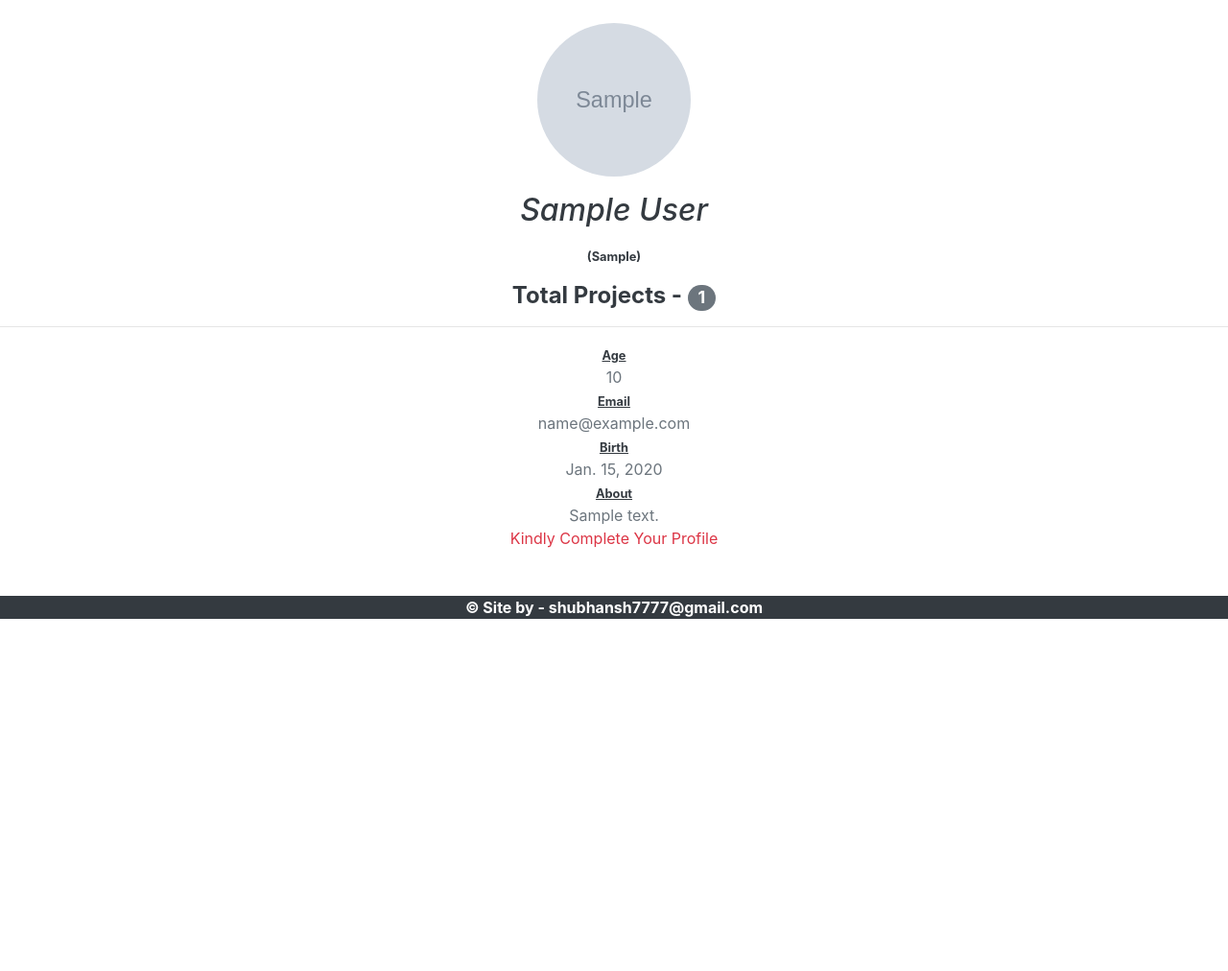
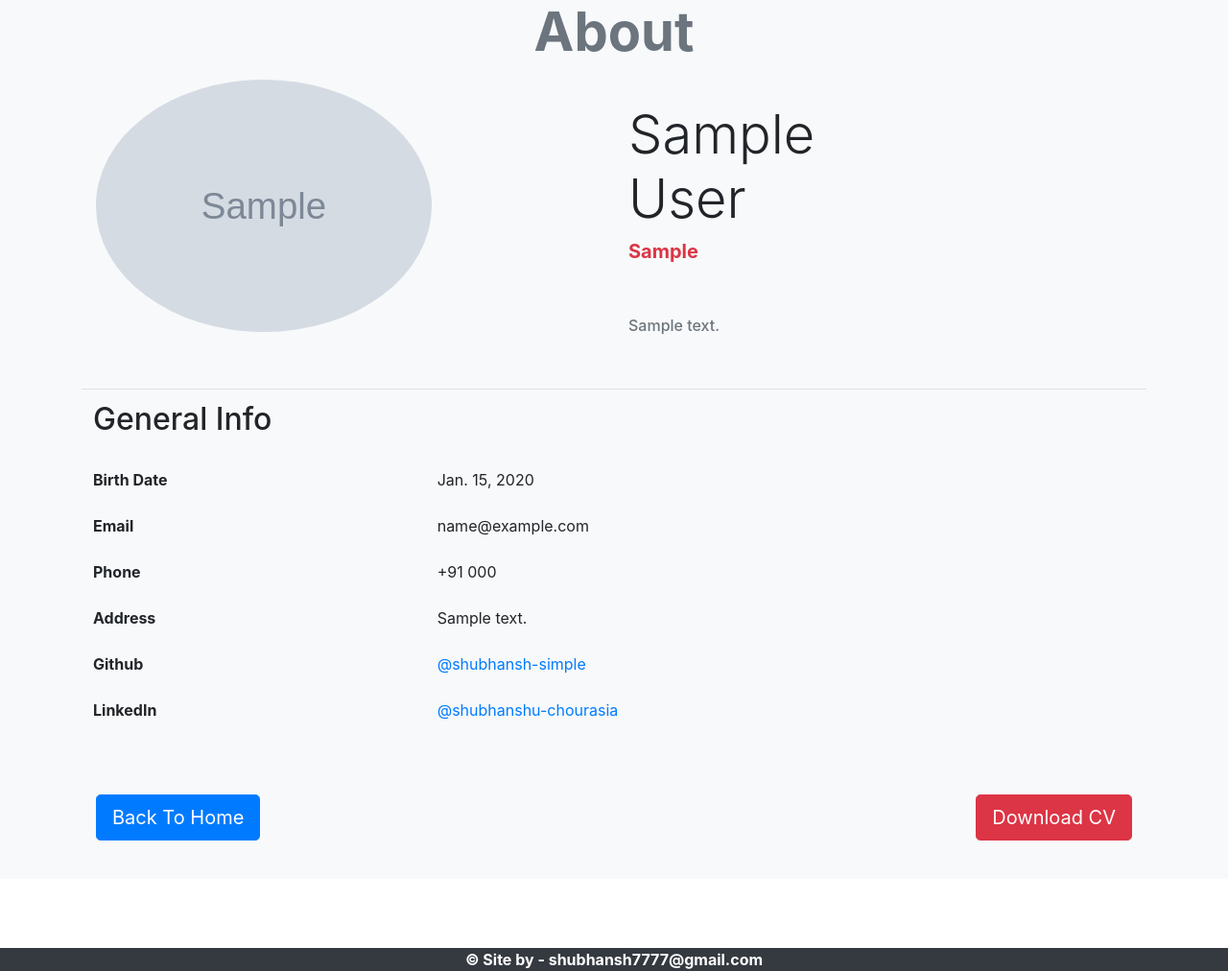
Before and after one commit to Shubhansh-Simple/Portfolio-Project, a Django app: a page that uses users/templates/profile_template.html in a window 1280 px wide. Shown: the part 56-1068 px from the top of the page at 96% size. Before the commit the page ends 701 px from the top, so only its background shows below. Run offline with Django 3.2, Linux system fonts and the light colour scheme; tables that the repository leaves empty hold one stand-in row (values such as "Sample post"); grey boxes marked "Sample" are stand-in pictures; some libraries are stand-ins or nearby versions.

Commit message:
Updates website completely

```diff
--- a/users/admin.py
+++ b/users/admin.py
@@ -27,11 +27,11 @@ class CustomUserAdmin( UserAdmin ):
     NON_SUPER_USER_FIELD = ( 'Personal Info',   { 'fields' : ('first_name','last_name','email',),  }),
 
     # CustomUserModel Fields
-    ADDITIONAL_FIELD     = ( 'Additional Info', {'fields' :  ( 'profile_pic','age','education','about_me', ), }),
+    ADDITIONAL_FIELD     = ( 'Additional Info', {'fields' :  ( 'profile_pic','education','about_me','birth_date','phone','address','github_link', 'linkedin_link', 'resume_file' ), }),
 
 
     def get_queryset( self,request ):
-      '''Staff user can see his own data only'''
+      '''Staff user can see his own projects and account only'''
 
       query = super( CustomUserAdmin,self ).get_queryset( request )
 
--- a/users/forms.py
+++ b/users/forms.py
@@ -6,7 +6,7 @@ class CustomUserCreationForm( UserCreationForm ):
 
     class Meta( UserCreationForm.Meta ):
         model  = CustomUser
-        fields = UserCreationForm.Meta.fields + ('education','age','profile_pic',)
+        fields = UserCreationForm.Meta.fields + ('education','profile_pic',)
 
 
 class CustomUserChangeForm( UserChangeForm ):
--- a/users/templates/profile_template.html
+++ b/users/templates/profile_template.html
@@ -2,109 +2,199 @@
 
 {% load staticfiles %}
 
+<!------------Title Of Page----------->
 {% block title %}
-  Profile Page
+  Profile
 {% endblock %}
 
+<!------------HomePage Link----------->
 {% block home_url %}
+  {% if user_url %}
     {% url 'project_list' user_url %}
+  {% else %}
+    {% url 'mine_project_list' %}
+  {% endif %}
 {% endblock home_url %}
 
+<!------------About Me Page Link----------->
 {% block about_me_link %}
+  {% if user_url %}
     {% url 'profile_detail' user_url %}
+  {% else %}
+    {% url 'mine_profile_detail' %}
+  {% endif %}
 {% endblock about_me_link %}
 
 {% block profile %}
-	<div class='text-center'>
+
+
+  <div class="bg-light">
+    <div class="container">
+
+      <p class="text-center display-4 font-weight-bold text-muted">About</p>
+
+      <!----------PROFILE UPPER SECTION STARTS------------>
+      <div class="container">
+        <div class="row">
+
+          <!------------Profile Picture----------->
+          <div class="col-md-6">
+            {% if unique_user.profile_pic %}
+              <img src="{{ unique_user.profile_pic.url }}" alt="Your Profile Pic" class="img-fluid rounded-circle" width=350 height=350>
+            {% else %}
+   	          <img class='rounded-circle' src="{% static 'default_profile.jpg' %}" alt='Default Profile Pic' width=350 , height=350>
+            {% endif %}
+          </div>
+
+          <div class="col-md-6">
+
+            <!------------ FULL NAME------------>
+            <br>
+            {% if unique_user.first_name and unique_user.last_name %}
+              <h1 class="display-4">{{ unique_user.first_name }}<br>{{ unique_user.last_name }}</h1>
+            {% else %}
+              <h1 class="display-4">First Name<br>Last Name</h1>
+            {% endif %}
+
+            <!------------ PROFESSION------------>
+            {% if unique_user.education %}
+              <h5 class="text-danger"><b>{{ unique_user.education }}</b></h5>
+            {% else %}
+              <h5 class="text-danger"><b>EDUCATION</b></h5><br>
+            {% endif %}
+
+            <br>
             <br>
 
-      <!--FORM FIELD-->
-      {% if unique_user.profile_pic %}
-   	    <img class='rounded-circle' src='{{ unique_user.profile_pic.url }}' alt='Profile Picture' width=160 , height=160>
+            <!------------ ABOUT ME------------>
+            {% if unique_user.about_me %}
+              <h6 class="text-muted">{{ unique_user.about_me }}</h6>
             {% else %}
-   	    <img class='rounded-circle' src="{% static 'default_profile.jpg' %}" alt='Profile Picture' width=160 , height=160>
+              <h6 class="text-muted">ABOUT ME</h6>
             {% endif %}
 
-      <!--FORM FIELD-->
-      <p>
-        {% if unique_user.first_name and unique_user.last_name %}
-          <h2 class='text-dark font-italic '>{{ unique_user.first_name }} {{ unique_user.last_name }}</h2>
-        {% else %}
-          <span class="text-muted ">
-            First Name
-          </span>
-          <span class="text-muted ">
-            Last Name
-          </span>
-        {% endif %}
-      </p>
+          </div>
+        </div>
+      </div>
+      <!--PROFILE UPPER SECTION ENDS-->
 
-      <!--FORM FIELD-->
-      <p>
-        {% if unique_user.education %}
-          <small class="text-dark font-weight-bold ">({{ unique_user.education|title }})</small>
-        {% else %}
-          <span class="text-muted ">
-            Education
-          </span>
-        {% endif %}
-      </p>
+      <br>
+      <br>
+      <!--------- GENERAL INFO. SECTION------- -->
+      <div class="table-responsive bg-light">
+        <table class="table">
 
-      <h4 class="">
-        <span class="text-dark font-weight-bold">Total Projects - </span>
-        <span class="badge badge-secondary badge-pill">{{ total_projects }}</span>
-      </h4>
-      <hr>
+          <!---------TABLE HEADING--------->
+          <thead>
+            <tr>
+              <td colspan=2>
+                <h2>General Info</h2>
+              </td>
+            </tr>
+          </thead>
 
-      <!--FORM FIELD-->
-      <div>
-        <small class="text-dark font-weight-bold"><u>Age</u></small>
-      </div>
-      {% if unique_user.age %}
-        <span class="text-muted ">{{ unique_user.age }}</span>
-      {% else %}
-        <span class="text-muted ">__________</span>
+          <tbody>
+            <!------------BIRTHDAY------------>
+            <tr>
+              <th>Birth Date</th>
+              <td>{{ unique_user.birth_date }}</td>
+            </tr>
+
+            <!------------Email ID------------>
+            <tr>
+              <th>Email</th>
+              <td>{{ unique_user.email }}</td>
+            </tr>
+
+            <!------------Mobile Number------------>
+            <tr>
+              <th>Phone</th>
+              <td>+91 {{ unique_user.phone }}</td>
+            </tr>
+
+            <!------------Address------------>
+            <tr>
+              <th>Address</th>
+              <td>{{ unique_user.address }}</td>
+            </tr>
+
+            <!------------Github Link------------>
+            {% if unique_user.github_link %}
+              <tr>
+                <th>Github</th>
+                <td>
+                  <a href={{ unique_user.github_link }}>@shubhansh-simple</a>
+                </td>
+              </tr>
             {% endif %}
 
-      <!--FORM FIELD-->
-      <div>
-        <small class="text-dark font-weight-bold"><u>Email</u></small>
-      </div>
-      {% if unique_user.age %}
-        <span class="text-muted ">{{ unique_user.email }}</span>
-      {% else %}
-        <span class="text-muted ">__________</span>
+            <!------------LinkedIn Link------------>
+            {% if unique_user.linkedin_link %}
+              <tr>
+                <th>LinkedIn</th>
+                <td>
+                  <a href={{ unique_user.linkedin_link }}>@shubhanshu-chourasia</a>
+                </td>
+              </tr>
             {% endif %}
 
-      <!--FORM FIELD-->
-      <div>
-        <small class="text-dark font-weight-bold"><u>Birth</u></small>
-      </div>
-      {% if unique_user.birth_date %}
-        <span class="text-muted ">{{ unique_user.birth_date }}</span>
+            <!------------Blank Row------------>
+            <tr>
+              <td></td>
+              <td></td>
+            </tr>
+
+          </tbody>
+        </table>
+      </div> <!-- General Info. Table responsive div-->
+
+
+      <!------------RESUME BUTTON SECTION------------>
+      <br>
+      <div class='text-center container'>
+        <ul class="list-group mb-3">
+          <li class="d-flex justify-content-between text-center">
+
+            <!------------CHECK PROJECT BUTTON------------>
+            {% if user_url %}
+              <a class='btn btn-primary btn-lg' href='{% url 'project_list' user_url %}'>
+                Back To Home
+              </a>
             {% else %}
-        <span class="text-muted ">__________</span>
+              <a class='btn btn-primary btn-lg' href='{% url 'mine_project_list' %}'>
+                Back To Home
+              </a>
             {% endif %}
 
-      <!--FORM FIELD-->
-      <div>
-        <small class="text-dark font-weight-bold"><u>About</u></small>
+
+            <!------------RESUME BUTTON------------>
+            {% if unique_user.resume_file %}
+              <a class='btn btn-danger btn-lg' href='{{ unique_user.resume_file.url }}' download>
+                Download CV
+              </a>
+            {% else %}
+              <button type="button" class="btn btn-danger btn-lg disabled">Download CV</button>
+            {% endif %}
+          </li>
+        </ul>
       </div>
-      {% if unique_user.about_me %}
-        <span class="text-muted w-25 p-3">{{ unique_user.about_me }}</span>
-      {% else %}
-        <span class="text-muted ">__________</span>
-      {% endif %}
 
-      <!--CHECK ALL FIELDS-->
-      {% if not unique_user.about_me and unique_user.age and unique_user.profile_pic and unique_user.first_name and unique_user.last_name and unique_user.education and unique_user.birth_date %}
+
+
+      <!------------IS PROFILE COMPLETE------------>
+      <div class="text-center">
+
+        <!--CHECK ONLY IMP FIELDS-->
+        {% if unique_user.about_me and unique_user.profile_pic and unique_user.first_name and unique_user.last_name and unique_user.education and unique_user.birth_date and unique_user.phone %}
           </br>
         {% else %}
           </br>
           <span class="text-danger">Kindly Complete Your Profile</span>
         {% endif %}
+      </div>
 
-    </div>
+      </div> <!--div class="bg-light"-->
+  </div> <!--div class="container"-->
 
 {% endblock profile %}
 
@@ -112,5 +202,8 @@
   <br/>
   <br/>
   <br/>
+{% endblock %}
+
+{% block our_client %}
   <br/>
 {% endblock %}
--- a/users/urls.py
+++ b/users/urls.py
@@ -1,6 +1,13 @@
 from django.urls             import path
-from .views                  import ProfileView
+from .views                  import ProfileView, MineProfileView
 
 urlpatterns = [
+
+    # USERS-URLS.PY
+
+    # FOR ME
+    path('',  MineProfileView.as_view(),   name='mine_profile_detail'),
+
+    # FOR USERS
     path('<str:username>/',  ProfileView.as_view(),   name='profile_detail'),
 ]
--- a/users/views.py
+++ b/users/views.py
@@ -1,6 +1,38 @@
 from django.views.generic import DetailView
 from projects.models      import Projects
 from .models              import CustomUser
+
+##-------------------FOR Me
+class MineProfileView( DetailView ):
+    '''Profile Page for me specially'''
+
+    model               = CustomUser
+    template_name       = 'profile_template.html'
+    context_object_name = 'unique_user'
+    special_user        = 'shubhanshu'
+
+
+    def get_object( self,queryset=None ):
+        '''Extract user from database from url username.'''
+
+        user_name    = self.special_user
+
+        # class variable
+        print("Error is there\n\n")
+        # class variable
+        self.CREATOR = CustomUser.objects.get( username=user_name )
+        return self.CREATOR
+
+
+    def get_context_data( self,**kwargs ):
+        '''How many projects done by this user.'''
+
+        context                   = super( MineProfileView,self ).get_context_data( **kwargs )
+        context['user_url']       = ''
+        return context
+
+
+##-------------------FOR OTHER USERS
 
 class ProfileView( DetailView ):
     '''Profile Page of the user based on url.'''
@@ -16,6 +48,7 @@ class ProfileView( DetailView ):
         user_name    = self.kwargs['username']
 
         # class variable
+        print("Error is here\n\n")
         self.CREATOR = CustomUser.objects.get( username=user_name )
         return self.CREATOR
 
@@ -25,5 +58,4 @@ class ProfileView( DetailView ):
 
         context                   = super( ProfileView,self ).get_context_data( **kwargs )
         context['user_url']       = self.kwargs['username']
-        context['total_projects'] = Projects.objects.filter( creator=self.CREATOR.id ).count()
         return context
```
Also changed, not shown: users/models.py (+30 -5 lines), users/migrations/0002_auto_20231108_1954.py (added), users/migrations/0003_auto_20231108_2027.py (added), users/migrations/0004_auto_20231108_2031.py (added), users/migrations/0005_auto_20231109_1736.py (added). Lines whose indentation alone changed are shown as unchanged.
